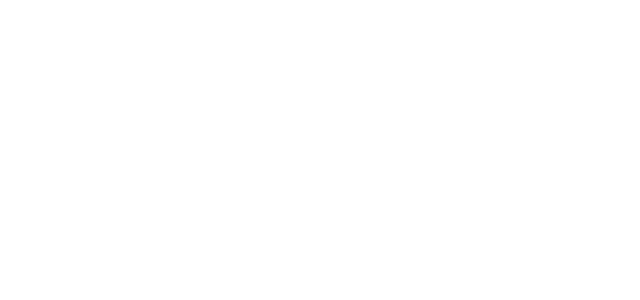
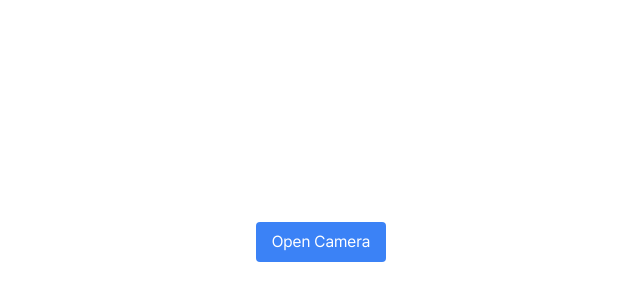
Before and after one commit to Junction-TimmyRoom/frontend, a React (Vite) app: page / in a window 1280 px wide. Shown: the part 158-458 px from the top of the page, without its empty margins (319-959 px from the left). Built offline with nearby package versions, Linux system fonts and the light colour scheme.

Commit message:
test: 카메라 여는 버튼 추가

```diff
--- a/src/pages/Main.tsx
+++ b/src/pages/Main.tsx
@@ -1,3 +1,48 @@
+import { useState } from 'react';
+
 export default function Main() {
-  return <div className="w-screen h-screen flex flex-row"></div>;
+  const [photoData, setPhotoData] = useState<string | null>(null);
+
+  const handleCapture = (event: React.ChangeEvent<HTMLInputElement>) => {
+    const file = event.target.files?.[0];
+    if (file) {
+      const reader = new FileReader();
+      reader.onloadend = () => {
+        setPhotoData(reader.result as string);
+      };
+      reader.readAsDataURL(file);
+    }
+  };
+
+  return (
+    <div className="w-screen h-screen flex flex-row justify-center items-center">
+      <div className="flex flex-col items-center">
+        <input
+          type="file"
+          accept="image/*"
+          capture="environment"
+          onChange={handleCapture}
+          className="hidden"
+          id="cameraInput"
+        />
+        <label
+          htmlFor="cameraInput"
+          className="bg-blue-500 text-white px-4 py-2 rounded cursor-pointer"
+        >
+          Open Camera
+        </label>
+        {photoData && (
+          <div className="mt-4">
+            <h2 className="text-lg font-semibold">Photo Taken:</h2>
+            <img
+              src={photoData}
+              alt="Captured"
+              className="mt-2 border rounded"
+              style={{ maxWidth: '100%', height: 'auto' }}
+            />
+          </div>
+        )}
+      </div>
+    </div>
+  );
 }
```
